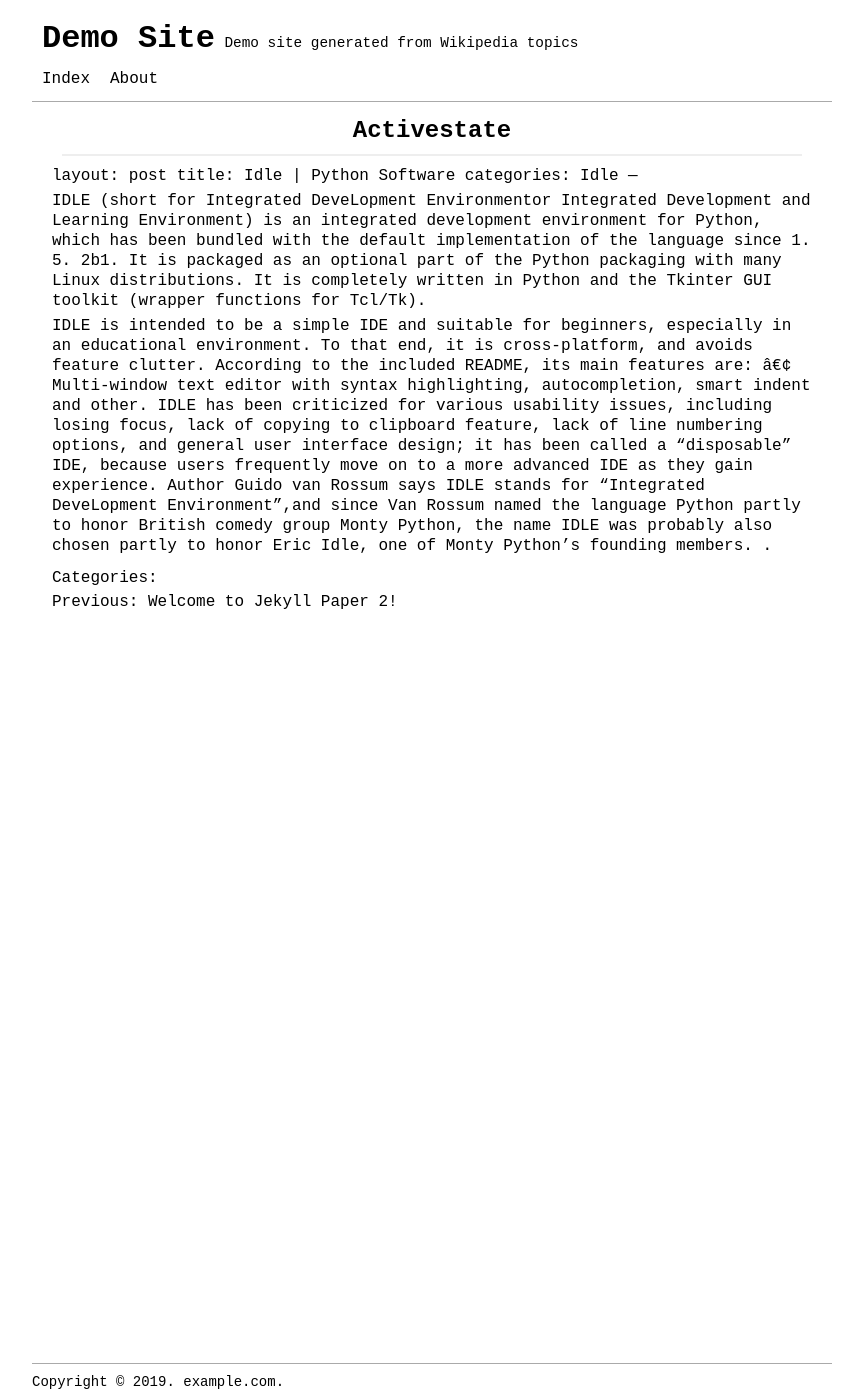
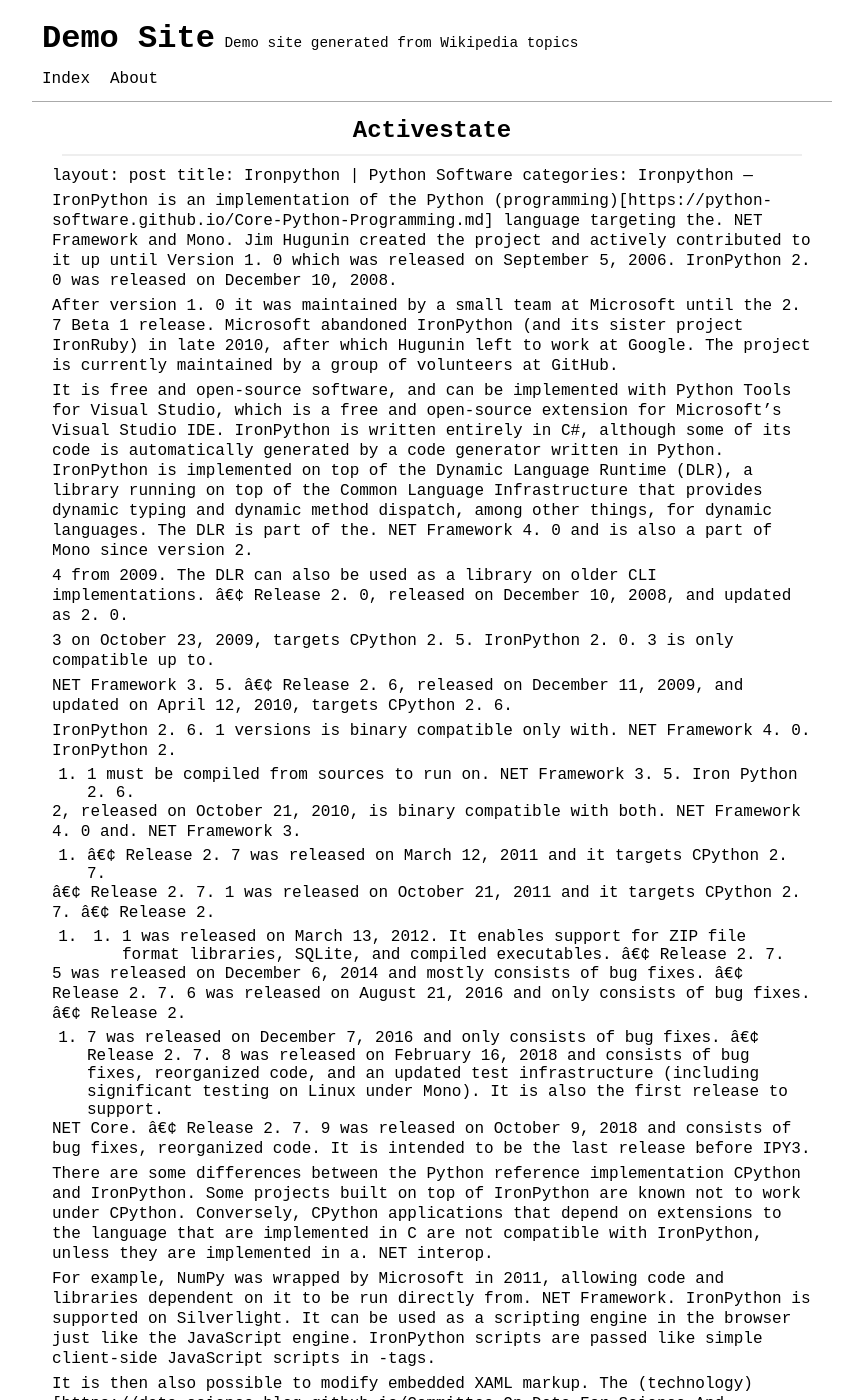
Before and after one commit to jroakes-locomotive/python-software.github.io, a Jekyll site: the page built from _posts/2019-11-13-Activestate.md, in a window 1280 px wide and 1400 px high. Shown: the whole window, without its empty margins (208-1049 px from the left). Built offline with Jekyll 4.4.1, drawn with Linux system fonts in a browser that asks for light colours; our own code applies the rules of GitHub Pages for plain Markdown files; some of the changed text lies outside the part shown.

Commit message:
ghPublish UPDATE: 2019-11-13-Ironpython.md

```diff
--- a/_posts/2019-11-13-Activestate.md
+++ b/_posts/2019-11-13-Activestate.md
@@ -2,10 +2,58 @@
 
 ---
 layout: post
-title:  Idle | Python Software
-categories: Idle
+title:  Ironpython | Python Software
+categories: Ironpython
 ---
 
-IDLE (short for Integrated DeveLopment Environmentor Integrated Development and Learning Environment) is an integrated development environment for Python, which has been bundled with the default implementation of the language since 1. 5. 2b1. It is packaged as an optional part of the Python packaging with many Linux distributions. It is completely written in Python and the Tkinter GUI toolkit (wrapper functions for Tcl/Tk).
+IronPython is an implementation of the Python (programming)[https://python-software.github.io/Core-Python-Programming.md] language targeting the. NET Framework and Mono. Jim Hugunin created the project and actively contributed to it up until Version 1. 0 which was released on September 5, 2006. IronPython 2. 0 was released on December 10, 2008.
 
-IDLE is intended to be a simple IDE and suitable for beginners, especially in an educational environment. To that end, it is cross-platform, and avoids feature clutter. According to the included README, its main features are: â€¢ Multi-window text editor with syntax highlighting, autocompletion, smart indent and other. IDLE has been criticized for various usability issues, including losing focus, lack of copying to clipboard feature, lack of line numbering options, and general user interface design; it has been called a "disposable" IDE, because users frequently move on to a more advanced IDE as they gain experience. Author Guido van Rossum says IDLE stands for "Integrated DeveLopment Environment",and since Van Rossum named the language Python partly to honor British comedy group Monty Python, the name IDLE was probably also chosen partly to honor Eric Idle, one of Monty Python's founding members. .
+After version 1. 0 it was maintained by a small team at Microsoft until the 2. 7 Beta 1 release. Microsoft abandoned IronPython (and its sister project IronRuby) in late 2010, after which Hugunin left to work at Google. The project is currently maintained by a group of volunteers at GitHub.
+
+It is free and open-source software, and can be implemented with Python Tools for Visual Studio, which is a free and open-source extension for Microsoft's Visual Studio IDE. IronPython is written entirely in C#, although some of its code is automatically generated by a code generator written in Python. IronPython is implemented on top of the Dynamic Language Runtime (DLR), a library running on top of the Common Language Infrastructure that provides dynamic typing and dynamic method dispatch, among other things, for dynamic languages. The DLR is part of the. NET Framework 4. 0 and is also a part of Mono since version 2.
+
+4 from 2009. The DLR can also be used as a library on older CLI implementations. â€¢ Release 2. 0, released on December 10, 2008, and updated as 2. 0.
+
+3 on October 23, 2009, targets CPython 2. 5. IronPython 2. 0. 3 is only compatible up to.
+
+NET Framework 3. 5. â€¢ Release 2. 6, released on December 11, 2009, and updated on April 12, 2010, targets CPython 2. 6.
+
+IronPython 2. 6. 1 versions is binary compatible only with. NET Framework 4. 0. IronPython 2.
+
+6. 1 must be compiled from sources to run on. NET Framework 3. 5. Iron Python 2. 6.
+
+2, released on October 21, 2010, is binary compatible with both. NET Framework 4. 0 and. NET Framework 3.
+
+5. â€¢ Release 2. 7 was released on March 12, 2011 and it targets CPython 2. 7.
+
+â€¢ Release 2. 7. 1 was released on October 21, 2011 and it targets CPython 2. 7. â€¢ Release 2.
+
+7. 2. 1 was released on March 13, 2012. It enables support for ZIP file format libraries, SQLite, and compiled executables. â€¢ Release 2. 7.
+
+5 was released on December 6, 2014 and mostly consists of bug fixes. â€¢ Release 2. 7. 6 was released on August 21, 2016 and only consists of bug fixes. â€¢ Release 2.
+
+7. 7 was released on December 7, 2016 and only consists of bug fixes. â€¢ Release 2. 7. 8 was released on February 16, 2018 and consists of bug fixes, reorganized code, and an updated test infrastructure (including significant testing on Linux under Mono). It is also the first release to support.
+
+NET Core. â€¢ Release 2. 7. 9 was released on October 9, 2018 and consists of bug fixes, reorganized code. It is intended to be the last release before IPY3.
+
+There are some differences between the Python reference implementation CPython and IronPython. Some projects built on top of IronPython are known not to work under CPython. Conversely, CPython applications that depend on extensions to the language that are implemented in C are not compatible with IronPython, unless they are implemented in a. NET interop.
+
+For example, NumPy was wrapped by Microsoft in 2011, allowing code and libraries dependent on it to be run directly from. NET Framework. IronPython is supported on Silverlight. It can be used as a scripting engine in the browser just like the JavaScript engine. IronPython scripts are passed like simple client-side JavaScript scripts in -tags.
+
+It is then also possible to modify embedded XAML markup. The (technology)[https://data-science-blog.github.io/Committee-On-Data-For-Science-And-Technology.md] behind this is called Gestalt. The same works for IronRuby. Until version 0. 6, IronPython was released under the terms of Common Public License.
+
+Following recruitment of the project lead in August 2004, IronPython was made available as part of Microsoft's Shared Source initiative. This license is not OSI-approved but the authors claim it meets the open-source definition. With the 2. 0 alpha release, the license was changed to the Microsoft Public License,which the OSI has approved.
+
+The latest versions are released under the terms of the Apache License 2. 0. One of IronPython's key advantages is in its function as an extensibility layer to application frameworks written in a. NET language. It is relatively simple to integrate an IronPython interpreter into an existing.
+
+NET application framework. Once in place, downstream developers can use scripts written in IronPython that interact with. NET objects in the framework, thereby extending the functionality in the framework's interface, without having to change any of the framework's code base. IronPython makes extensive use of reflection. When passed in a reference to a.
+
+NET object, it will automatically import the types and methods available to that object. This results in a highly intuitive experience when working with. NET objects from within an IronPython script. The following IronPython script manipulates. NET Framework objects.
+
+This script can be supplied by a third-party client-side application developer and passed into the server-side framework through an interface. Note that neither the interface, nor the server-side code is modified to support the analytics required by the client application. In this case, assume that the. NET Framework implements a class, BookDictionary, in a module called BookService, and publishes an interface into which IronPython scripts can be sent and executed.
+
+This script, when sent to that interface, will iterate over the entire list of books maintained by the framework, and pick out those written by Booker Prize-winning authors. What's interesting is that the responsibility for writing the actual analytics reside with the client-side developer. The demands on the server-side developer are minimal, essentially just providing access to the (data)[https://data-science-blog.github.io/Big-Data.md] maintained by the server. This design pattern greatly simplifies the deployment and maintenance of complex application frameworks.
+
+The following script uses the. NET Framework to create a simple Hello World message. The performance characteristics of IronPython compared to CPython, the reference implementation of Python, depends on the exact benchmark used. IronPython performs worse than CPython on most benchmarks taken with the PyStone script but better on other benchmarks. IronPython may perform better in Python programs that use threads or multiple cores, as it has a JIT, and also because it doesn't have the Global Interpreter Lock.
+
+â€¢ Boo â€“ a language for the. NET Framework and Mono with Python-inspired syntax and features borrowed from C# and Ruby â€¢ Jython â€“ an implementation of Python for the Java Virtual Machine â€¢ Unladen Swallow â€“ A (now-defunct) branch of CPython that aimed to provide superior performance using an LLVM-based just-in-time compiler.
```
